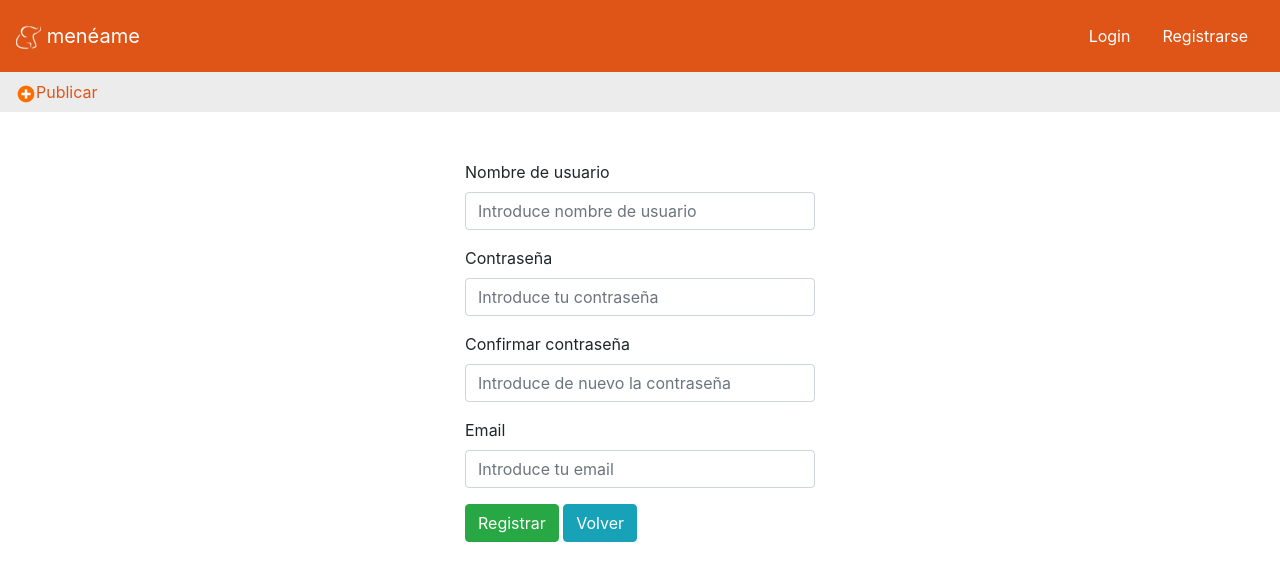
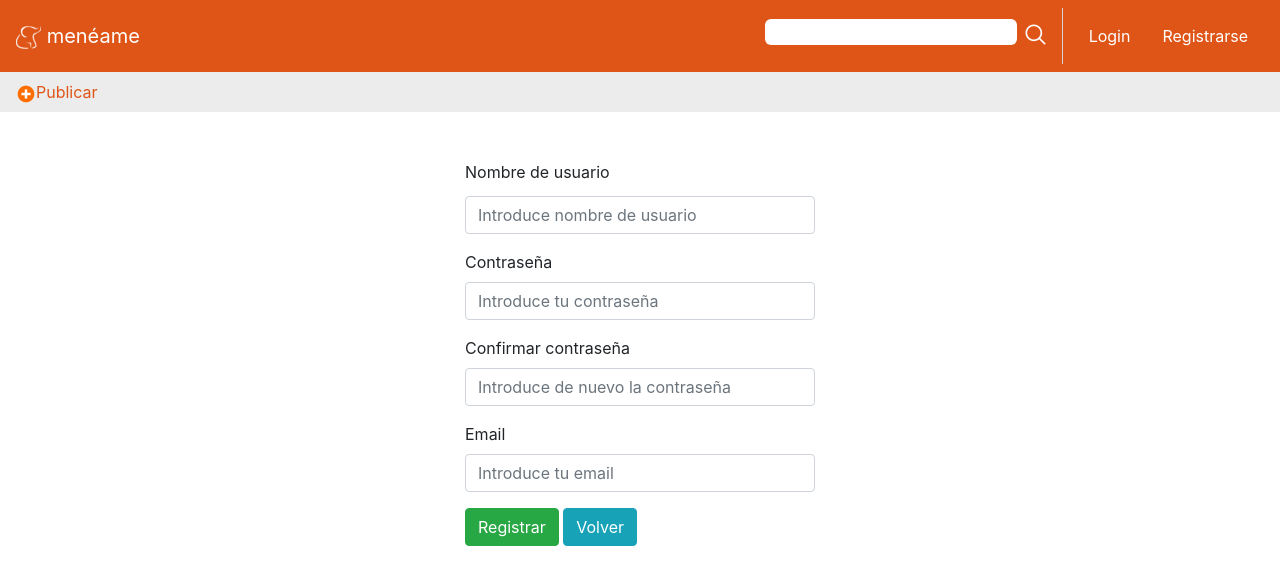
Before and after one commit to cmarrufo97/meneame, a PHP site: page /usuarios/registrar.php in a window 1280 px wide. Shown: the top 585 px of the page. Run offline with PHP 8.4, Linux system fonts and the light colour scheme; some libraries are stand-ins or nearby versions.

Commit message:
Buscador filtra por titulos, usuarios y categorias

```diff
--- a/auxiliar.php
+++ b/auxiliar.php
@@ -20,8 +20,15 @@
         </button>
         <div class="collapse navbar-collapse" id="navbarNav">
             <ul class="navbar-nav ml-auto">
+                <li class="nav-link">
+                    <form class="form-inline my-2 my-lg-0" method="get">
+                        <input type="search" name="buscar" id="buscar">
+                        <button id="boton-buscar" type="submit"><img src="../iconos/buscar.png" alt="buscar"></button>
+                    </form>
+                </li>
+                <span class="vl"></span>
                 <?php if (logueado()) : ?>
-                    <span class="navbar-text text-white mr-2">
+                    <span id="usuario" class="navbar-text text-white mr-2">
                         <?= logueado() ?>
                     </span>
                     <form class="form-inline my-2 my-lg-0" action="/usuarios/logout.php" method="post">
@@ -155,6 +162,71 @@
     <?php
 }
 
+function filtrarNoticias($pdo, $valor)
+{
+    // if (trim($valor) == existeUsuario($valor,$pdo)) {
+    //     $res = obtener_id_usuario($pdo,$valor);
+    //     $sent = $pdo->prepare("SELECT * FROM noticias WHERE usuario_id = '$res'");
+    //     $sent->execute();
+    // }else {
+    //     $sent = $pdo->prepare("SELECT * FROM noticias WHERE titulo ILIKE '%$valor%'");
+    //     $sent->execute();
+    // }
+    $valor = trim($valor);
+
+    switch($valor) {
+        case $valor == existeUsuario($valor,$pdo):
+            $res = obtener_id_usuario($pdo,$valor);
+            $sent = $pdo->prepare("SELECT * FROM noticias WHERE usuario_id = '$res'");
+            $sent->execute();
+        break;
+
+        case $valor == existe_categoria($pdo,$valor):
+            $res = obtenerID($pdo,$valor);
+            $sent = $pdo->prepare("SELECT * FROM noticias WHERE categoria_id = '$res'");
+            $sent->execute();
+        break;
+
+        default :
+            $sent = $pdo->prepare("SELECT * FROM noticias WHERE titulo ILIKE '%$valor%'");
+            $sent->execute();
+
+    }
+
+
+    foreach ($sent as $fila) {
+        ?>
+    <div class="row mt-5">
+        <div class="col mt-5">
+            <div class="card" style="width: 100%;">
+                <div class="card-body">
+                    <h4 class="card-title"><?= $fila['titulo'] ?></h4>
+                    <h6 class="card-subtitle mb-2 text-muted">por<a id="autor" href="#"><?= getAutorNoticia($pdo, $fila['usuario_id'], $fila['id']) ?></a></h6>
+                    <p class="card-text"><?= $fila['cuerpo'] ?></p>
+                    <p class="categoria"><?= getCategoria($pdo, $fila['titulo']) ?></p>
+                    <!-- <a href="#" class="card-link">Card link</a>
+                    <a href="#" class="card-link">Another link</a> -->
+                    <?php
+                            if (logueado()) {
+                                if (trim($_SESSION['login'] == getAutorNoticia($pdo, $fila['usuario_id'], $fila['id']))) {
+                                    // el usuario puede borrar sus noticias.
+                                    ?>
+                            <form action="" method="POST">
+                                <input type="hidden" name="id" value="<?= $fila['id'] ?>">
+                                <button type="submit" class="btn btn-sm btn-danger float-right">Borrar</button>
+                            </form>
+                    <?php
+                                }
+                            }
+                            ?>
+                </div>
+            </div>
+        </div>
+    </div>
+<?php
+    }
+}
+
 function borrarNoticia($pdo, $id)
 {
     $sent = $pdo->prepare("DELETE FROM noticias WHERE id = :id");
@@ -240,7 +312,7 @@
     return $id;
 }
 
-function obtener_id_usuario($pdo,$usuario)
+function obtener_id_usuario($pdo, $usuario)
 {
     $sent = $pdo->prepare("SELECT id FROM usuarios WHERE login = :usuario");
     $sent->execute([':usuario' => $usuario]);
@@ -248,6 +320,14 @@
     $id = $sent->fetchColumn();
 
     return $id;
+}
+
+function existe_categoria($pdo,$categoria) {
+    $sent = $pdo->prepare("SELECT denominacion FROM categorias WHERE denominacion = :categoria");
+    $sent->execute([':categoria' => $categoria]);
+
+    $res = $sent->fetchColumn();
+    return $res;
 }
 
 function es_Autor($pdo, $autor, $titulo)
@@ -323,7 +403,8 @@
                     </button>
             </div>
         </div>
-    </div><?php
+    </div>
+<?php
 }
 
 function quitarAvisos()
--- a/css/estilo.css
+++ b/css/estilo.css
@@ -61,3 +61,23 @@
     height: 1.2em;
     text-align: center;
 }
+
+#boton-buscar {
+    background-color: transparent;
+    border: none;
+    margin-top: 4px;
+}
+
+input[type=search] {
+    border-radius: 6px;
+    border: none;
+}
+
+#usuario {
+    margin-top: 4px;
+}
+
+.vl {
+    border-left: 1px solid lightgray;
+    padding-right: 10px;
+}
```
Also changed, not shown: index.php (+11 -3 lines), iconos/buscar.png (added). Lines whose indentation alone changed are shown as unchanged.
